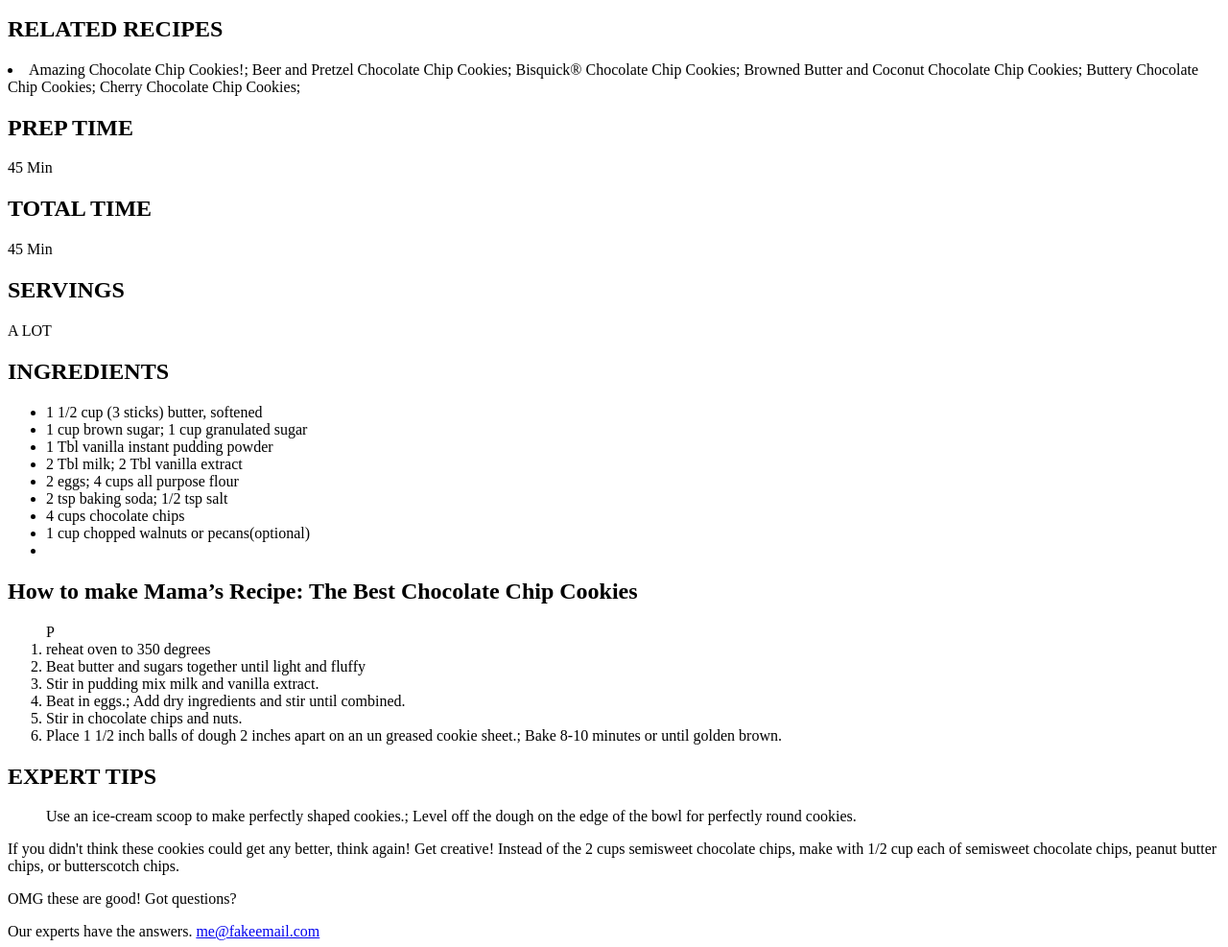
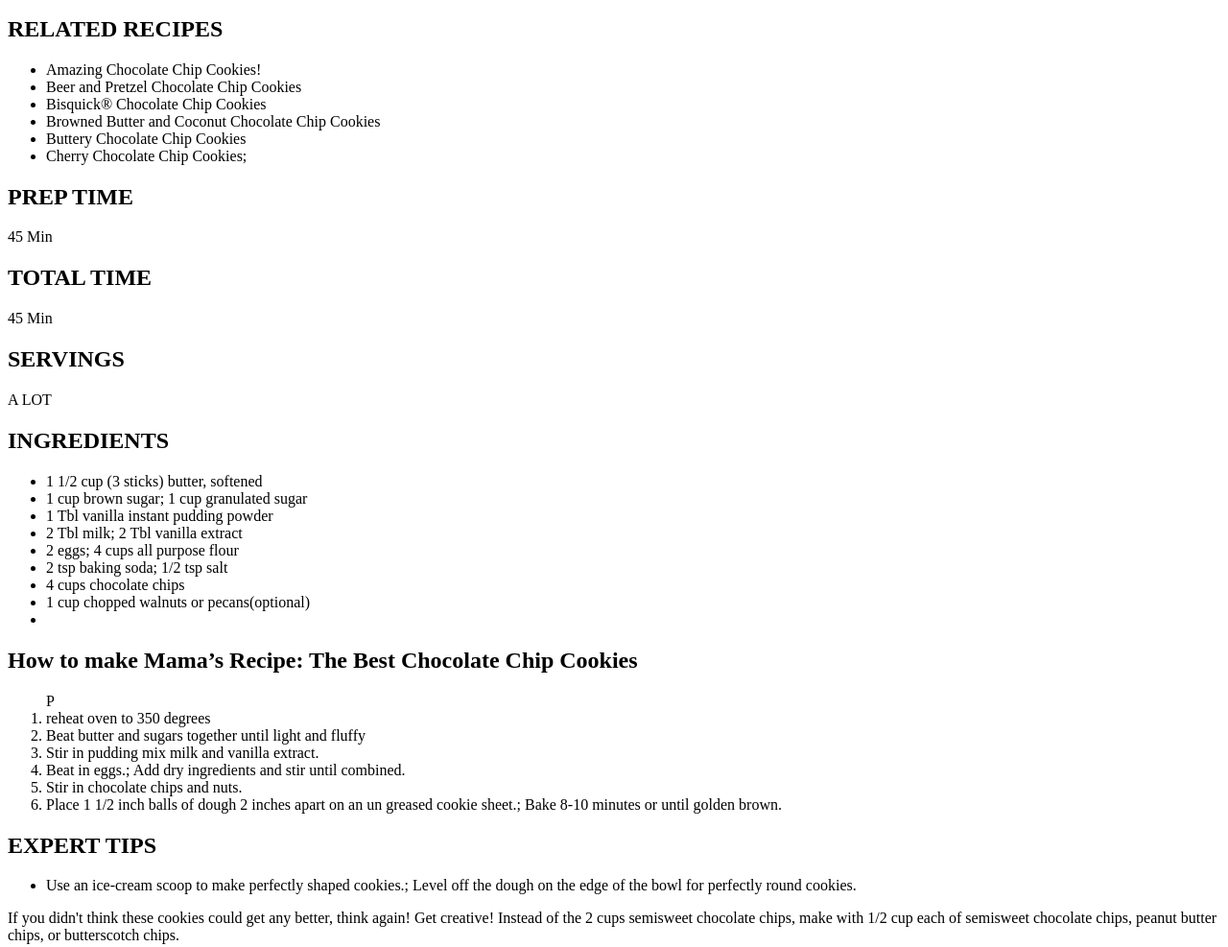
Before and after one commit to reneejp/HelloMe, a plain HTML site: page cookierecipe.html in a window 1280 px wide. Shown: the part 634-1621 px from the top of the page at 96% size. Drawn offline with Linux system fonts and the light colour scheme.

Commit message:
added another list

```diff
--- a/cookierecipe.html
+++ b/cookierecipe.html
@@ -11,7 +11,13 @@
 
 		<h2>Recipe by: Renee Perron</h2>
 		<h2>RELATED RECIPES</h2>
-			<li>Amazing Chocolate Chip Cookies!; Beer and Pretzel Chocolate Chip Cookies; Bisquick® Chocolate Chip Cookies; Browned Butter and Coconut Chocolate Chip Cookies; Buttery Chocolate Chip Cookies; Cherry Chocolate Chip Cookies;</li>
+			<ul type="disc">
+				<li>Amazing Chocolate Chip Cookies!</li>
+				<li>Beer and Pretzel Chocolate Chip Cookies</li>
+				<li>Bisquick® Chocolate Chip Cookies</li>
+				<li>Browned Butter and Coconut Chocolate Chip Cookies</li>
+				<li>Buttery Chocolate Chip Cookies</li>
+				<li>Cherry Chocolate Chip Cookies;</li></ul>
 
 		<h2>PREP TIME</h2>
 		<p>45 Min</p>
@@ -38,7 +44,8 @@
 			<li>Stir in chocolate chips and nuts.</li>
 			<li>Place 1 1/2 inch balls of dough 2 inches apart on an un greased cookie sheet.; Bake 8-10 minutes or until golden brown.</li></ol>
 		<h2>EXPERT TIPS</h2>
-		<ul type="disc">Use an ice-cream scoop to make perfectly shaped cookies.; Level off the dough on the edge of the bowl for perfectly round cookies.</ul>
+		<ul type="disc">
+			<li>Use an ice-cream scoop to make perfectly shaped cookies.; Level off the dough on the edge of the bowl for perfectly round cookies.</ul>
 
 		<p>If you didn't think these cookies could get any better, think again! Get creative! Instead of the 2 cups semisweet chocolate chips, make with 1/2 cup each of semisweet chocolate chips, peanut butter chips, or butterscotch chips.</p>
 
```
